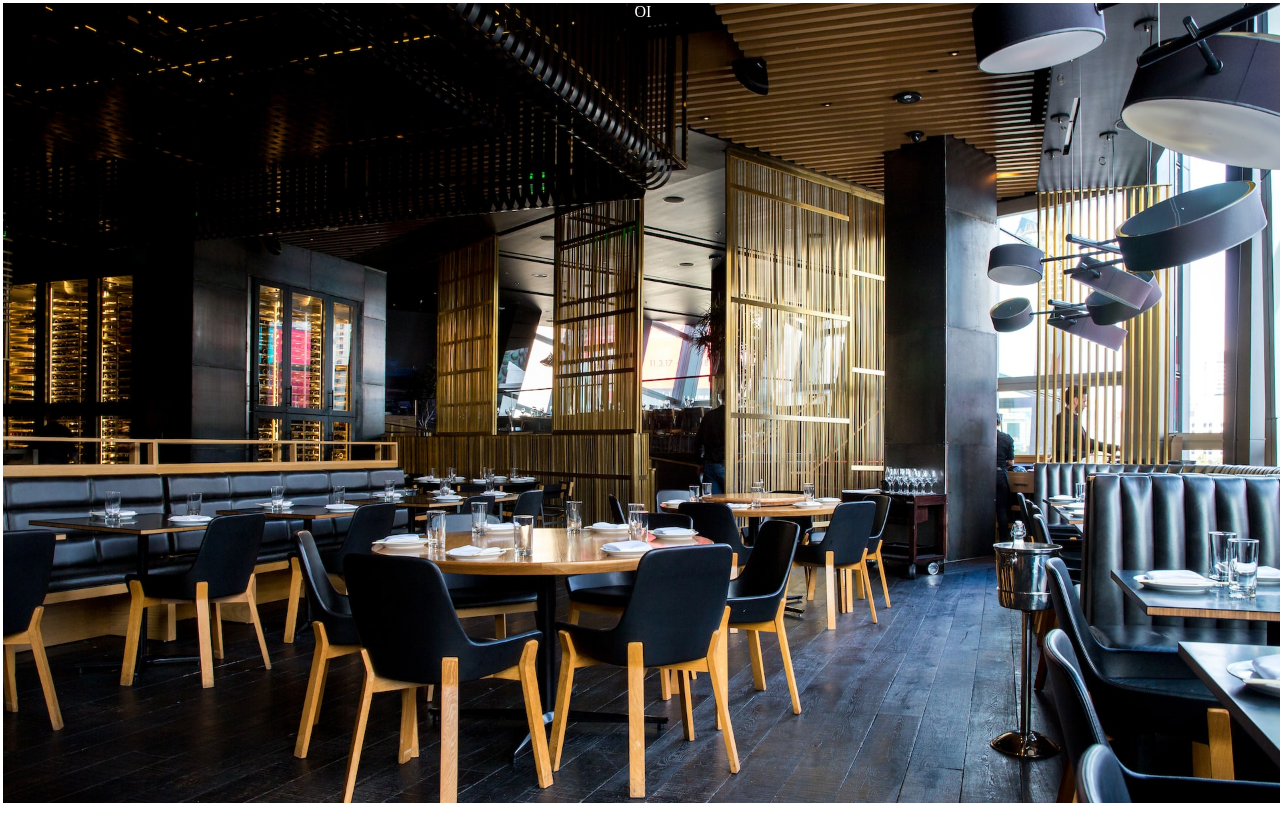
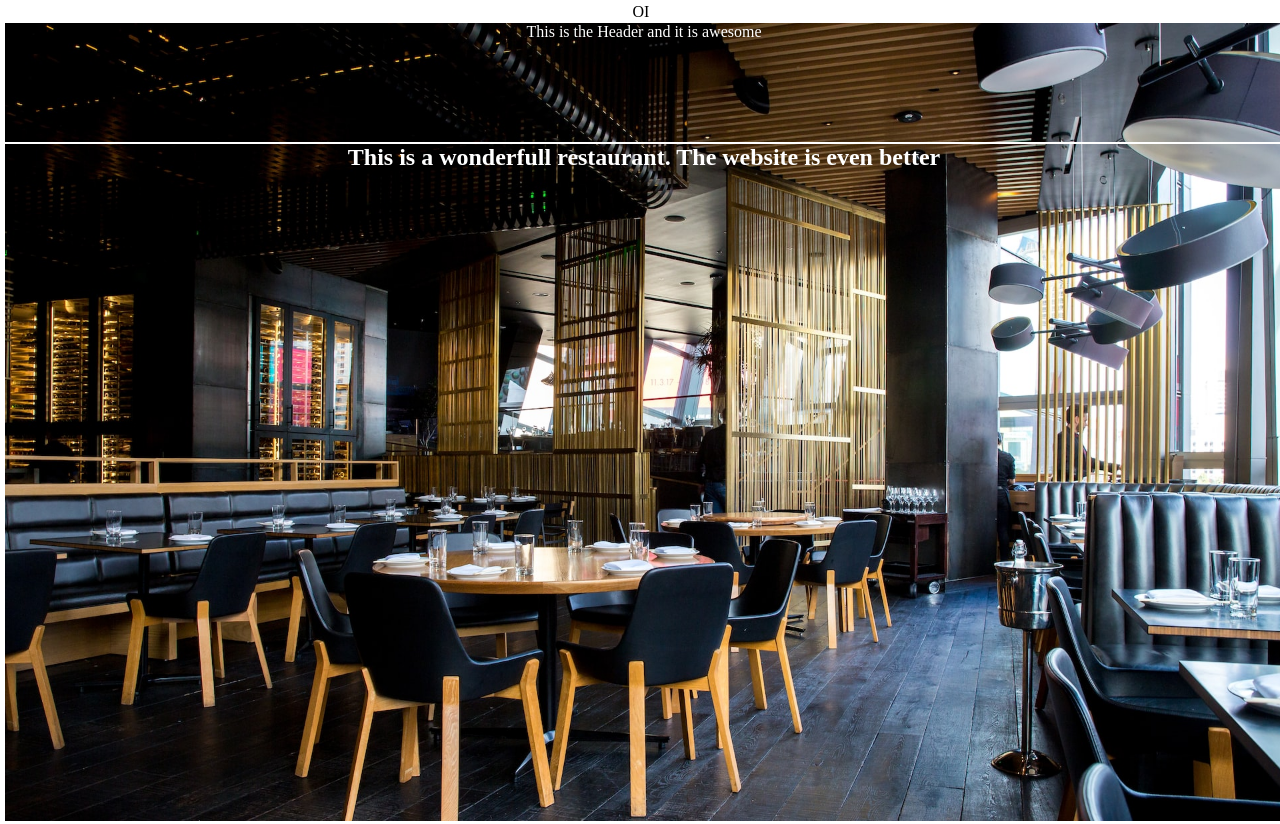
Before and after one commit to guicostalp/restaurant-page, a website built with webpack: page index.html in a window 1280 px wide. Built offline with nearby package versions, Linux system fonts and the light colour scheme.

Commit message:
Landing page bones done

```diff
--- a/src/index.js
+++ b/src/index.js
@@ -1 +1,22 @@
 console.log("Im alive!")
+
+function createDiv () {
+
+    const div = document.createElement("div"); //create tag
+    div.setAttribute("id", "landing-page"); //set ID
+    div.setAttribute("class", "landing-page"); //set CLASS
+
+    //Create DIV Content
+    let createText = '';
+    createText += '<div  class="header">This is the Header and it is awesome</div>'
+    createText += '<h2> This is a wonderfull restaurant. The website is even better</h2>'
+
+    //Insert content inside DIV
+    div.innerHTML = createText;
+
+    //appendChild to div ID books
+    document.getElementById("container").appendChild(div);
+
+}
+
+createDiv();
--- a/style.css
+++ b/style.css
@@ -5,12 +5,13 @@
 }
 body {
     box-sizing: border-box;
-
     width: 100vw;
     height: 100vh;
+    text-align: center;
+
 }
 
-#container {
+#landing-page {
 
     display: flex;
     flex-direction: column;
@@ -19,20 +20,15 @@ body {
     height: 100vh;
     background: url(./images/jason-leung-poI7DelFiVA-unsplash.jpg);
     background-size: cover;
-    justify-content: space-between;
-    align-items: center;
     color: white;
 }
 
-#container h2 {
-
+#landing-page h2 {
     height: 85%;
 
 }
 
 .header {
-
     height: 15%;
 
-
 }
```
Also changed, not shown: dist/index.html, dist/main.js.
